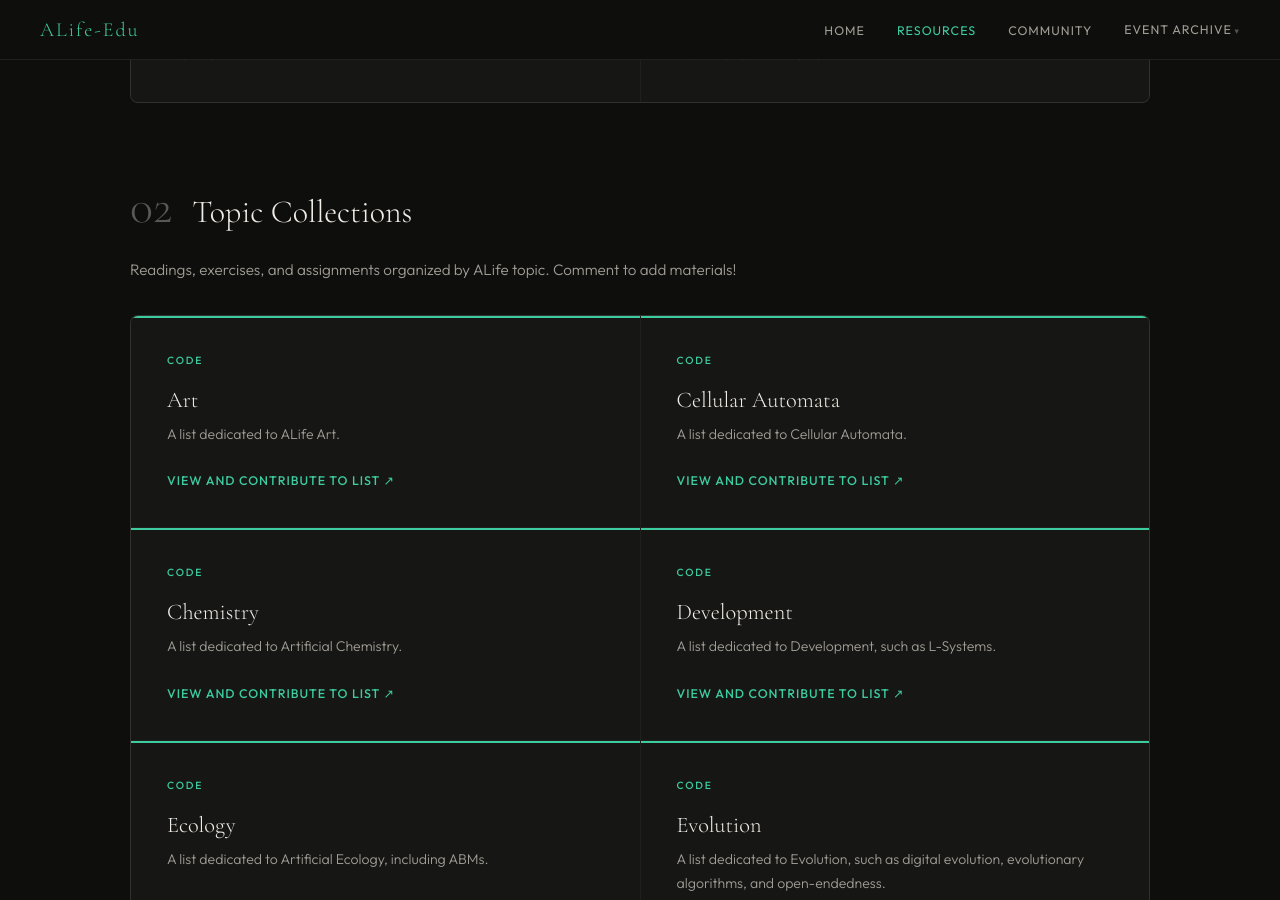
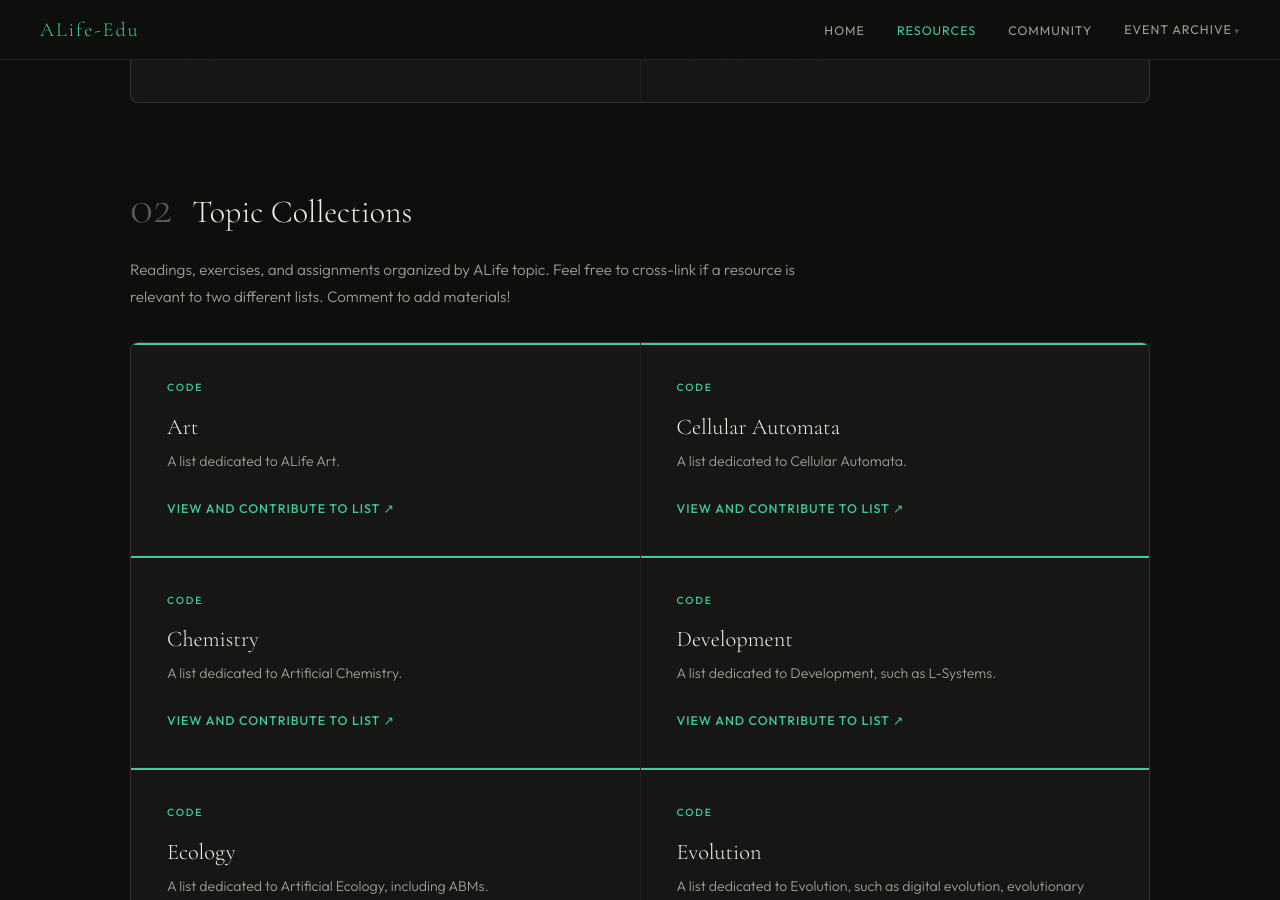
Before and after one commit to alife-edu/alife-edu.github.io, a Jekyll site: the page built from resources.html, in a window 1280 px wide and 900 px high, scrolled down 1443 px. Built offline with Jekyll 4.4.1, drawn with Linux system fonts in a browser that asks for light colours; some of the changed text lies outside the part shown.

Commit message:
adding robots topics list and note about cross linking

```diff
--- a/resources.html
+++ b/resources.html
@@ -19,7 +19,7 @@
 
   {% include resource-section.html num="01" id="organizations" category="orgs-and-refs" title="Organizations & reference" style="card" %}
 
-  {% include resource-section.html num="02" id="topics" category="topics" title="Topic Collections" style="card" intro="Readings, exercises, and assignments organized by ALife topic. Comment to add materials!" %}
+  {% include resource-section.html num="02" id="topics" category="topics" title="Topic Collections" style="card" intro="Readings, exercises, and assignments organized by ALife topic. Feel free to cross-link if a resource is relevant to two different lists. Comment to add materials!" %}
 
   {% include resource-section.html num="03" id="courses" category="courses" title="Courses & curricula" style="link-item" intro="Online courses, syllabi, and structured learning materials related to Artificial Life. If you teach an ALife course and want it listed here, reach out via the community Discord." %}
 
```
Also changed, not shown: _resources/topic-other.md (+1 -1 lines), _resources/topic-robots.md (added, +11 -0 lines).
